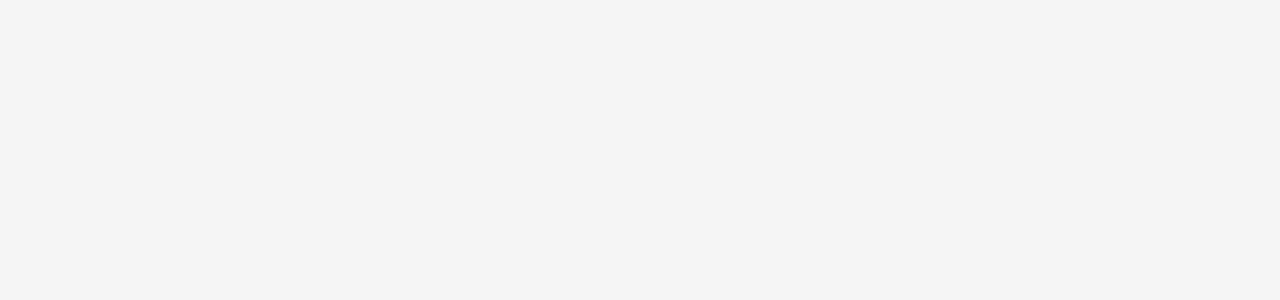
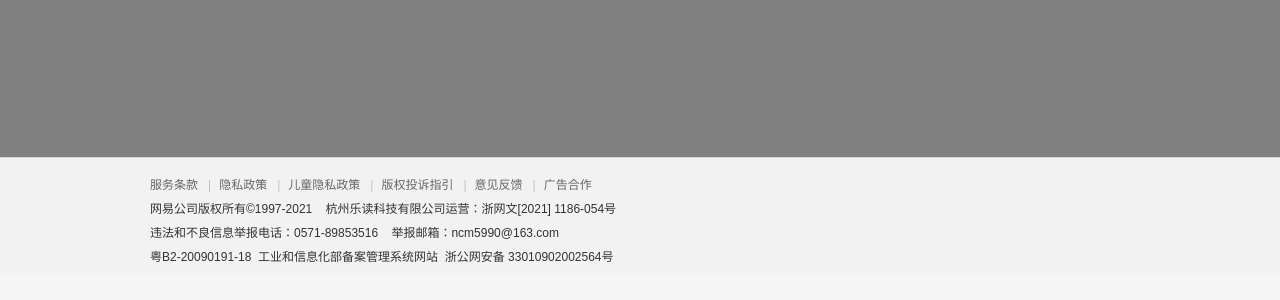
Before and after one commit to xia0hj/WebMusic-React, a React (Create React App) app: page /#/ in a window 1280 px wide. Shown: the part 918-1218 px from the top of the page. Before the commit the page ends 800 px from the top, so only its background shows below. Built offline with nearby package versions, Linux system fonts and the light colour scheme.

Commit message:
底部先凑合用用，以后再修正样式

```diff
--- /dev/null
+++ b/src/assets/css/footer.module.css
@@ -0,0 +1,49 @@
+.footerWrapper{
+  width: 100%;
+  height: 115px;
+  border-top: 1px solid #d3d3d3;
+  background-color: #f2f2f2;
+  margin-bottom: 53px;
+  display: flex;
+  justify-content: center;
+}
+.footerWrapper .content{
+  width: 980px;
+  display: flex;
+  justify-content: space-between;
+  height: 100%;
+}
+
+
+
+
+.footerLeft{
+  width: 520px;
+  padding-top: 15px;
+  line-height: 24px;
+}
+
+.footerLeft .footerLink{
+  color:#999;
+}
+
+.footerLeft .splitLine {
+  margin: 0 8px 0 10px;
+  color: #c2c2c2;
+}
+.footerLink .splitLine:last-of-type{
+  display: none; /* 隐藏最右边的分隔竖线 */
+}
+
+
+
+
+
+
+
+
+
+
+.footerRight{
+
+}
--- a/src/assets/css/header.module.css
+++ b/src/assets/css/header.module.css
@@ -109,7 +109,6 @@
 }
 .creatorCenter:hover{
   text-decoration: none;
-
   color: #fff;
   border-color: #ccc;
 }
--- /dev/null
+++ b/src/assets/css/test.css
@@ -0,0 +1,5 @@
+.test{
+  width: 100%;
+  height: 1000px;
+  background-color: grey;
+}
--- a/src/common/common-data.js
+++ b/src/common/common-data.js
@@ -12,3 +12,16 @@ export const headerSelectItems = [
   { title:"音乐人", link:"https://music.163.com/st/musician", type:"blank" },
   { title:"下载客户端", link:"/download", type:"route" },
 ];
+
+/**
+ * @param {string} title
+ * @param {string} link
+ */
+export const footerLinks = [
+  { title:"服务条款", link:"https://st.music.163.com/official-terms/service" },
+  { title:"隐私政策", link:"https://st.music.163.com/official-terms/privacy" },
+  { title:"儿童隐私政策", link:"https://st.music.163.com/official-terms/children" },
+  { title:"版权投诉指引", link:"https://music.163.com/st/staticdeal/complaints.html" },
+  { title:"意见反馈", link:"#" },
+  { title:"广告合作", link:"#" },
+];
--- a/src/components/footer.js
+++ b/src/components/footer.js
@@ -1,3 +1,38 @@
-export default function footer(props){
-    return <div>Footer</div>;
+import footerCSS from "../assets/css/footer.module.css";
+
+import { footerLinks } from "../common/common-data";
+
+export default function footer() {
+  return (
+    <div className={footerCSS.footerWrapper}>
+      <div className={footerCSS.content}>
+
+        <div className={footerCSS.footerLeft}>
+          <p className={footerCSS.footerLink}>{footerLinks.map((item)=>{return returnFooterLinkItem(item)})}</p>
+          <p>网易公司版权所有©1997-2021&nbsp;&nbsp;&nbsp;&nbsp;杭州乐读科技有限公司运营：浙网文[2021] 1186-054号</p>
+          <p>违法和不良信息举报电话：0571-89853516&nbsp;&nbsp;&nbsp;&nbsp;举报邮箱：ncm5990@163.com</p>
+          <p>粤B2-20090191-18&nbsp;&nbsp;工业和信息化部备案管理系统网站&nbsp;&nbsp;浙公网安备 33010902002564号</p>
+        </div>
+
+        <div className={footerCSS.footerRight}>
+
+        </div>
+
+      </div>
+    </div>
+  );
 }
+
+
+/**
+ *
+ * @param {object} item
+ * @param {string} item.title
+ * @param {string} item.link
+ */
+const returnFooterLinkItem = (item)=>{
+  return [
+    <a href={item.link} target="_blank" rel="noreferrer">{item.title}</a>,
+    <span className={footerCSS.splitLine}>|</span>
+  ];
+};
--- a/src/components/header.js
+++ b/src/components/header.js
@@ -3,7 +3,7 @@ import headerCSS from "../assets/css/header.module.css";
 
 
 import { headerSelectItems } from "../common/common-data.js";
-import { NavLink, Link } from "react-router-dom";
+import { NavLink } from "react-router-dom";
 
 import { Input } from "antd";
 
--- a/src/pages/discover/discover.js
+++ b/src/pages/discover/discover.js
@@ -1,3 +1,6 @@
+
+import "../../assets/css/test.css";
+
 export default function Discover(){
-    return <div>发现音乐页面</div>;
+    return <div className="test">发现音乐页面</div>;
 }
```
Also changed, not shown: src/assets/css/test_img.html (added, +41 -0 lines).
